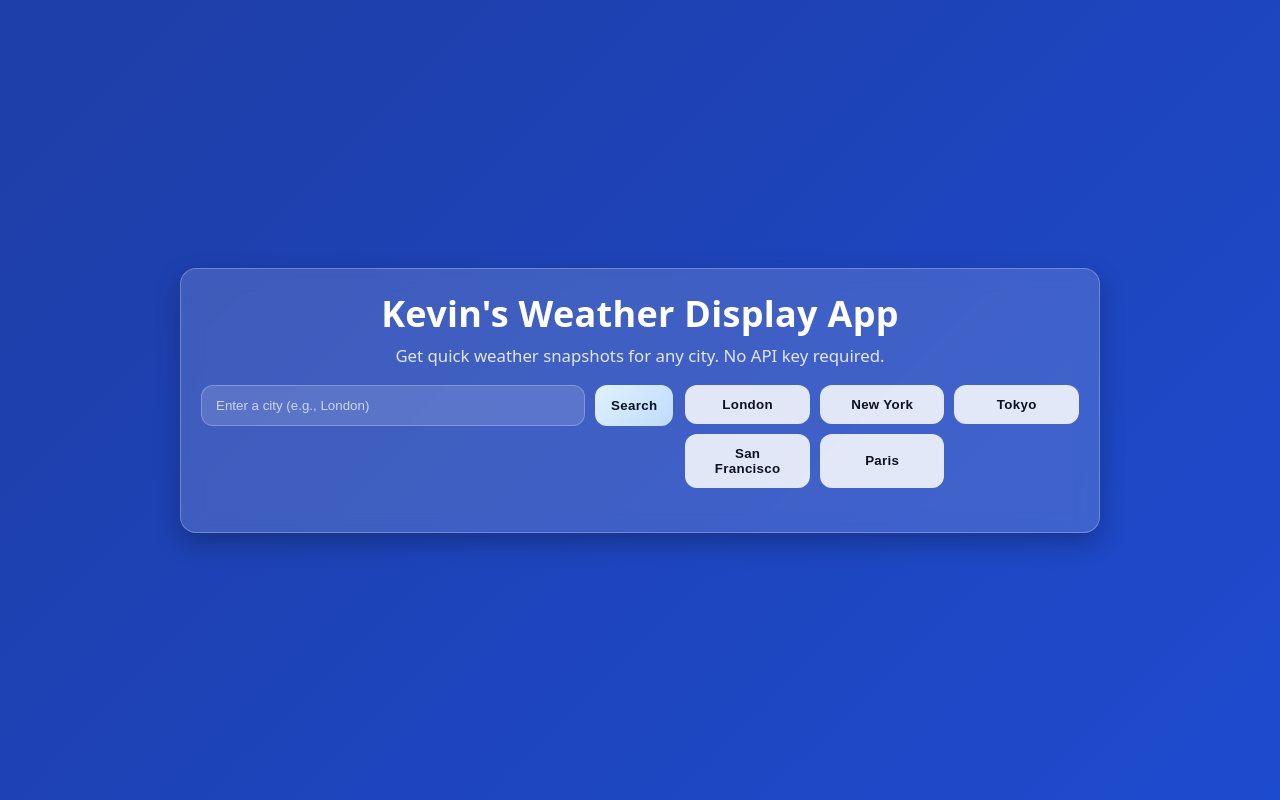
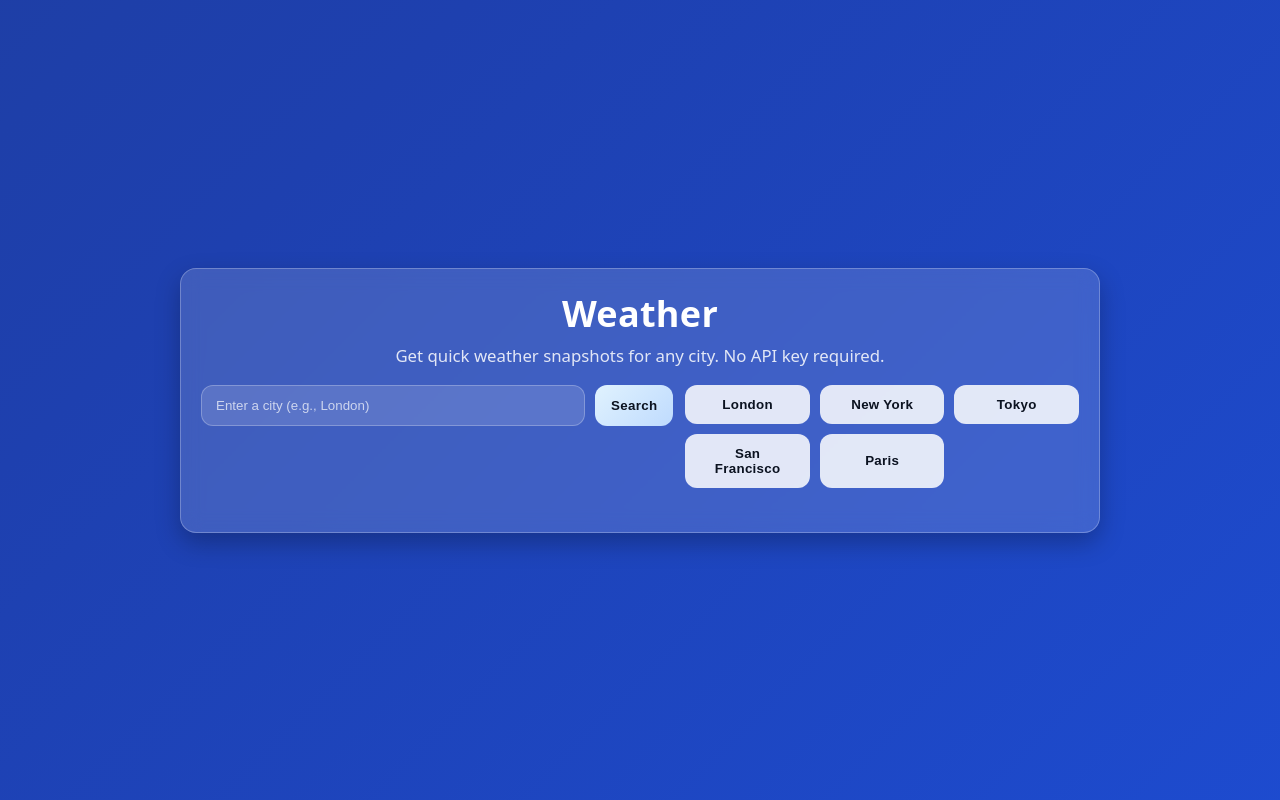
Before and after one commit to kevin-adoboe/weather-display, a website: page public/index.html in a window 1280 px wide. Drawn offline with Linux system fonts and the light colour scheme.

Commit message:
Demo: Personalize app branding for Kevin

```diff
--- a/public/index.html
+++ b/public/index.html
@@ -3,8 +3,8 @@
   <head>
     <meta charset="utf-8" />
     <meta name="viewport" content="width=device-width, initial-scale=1" />
-    <meta name="description" content="Kevin's Weather Display App - mock weather data demo" />
-    <title>Kevin's Weather Display App</title>
+    <meta name="description" content="Weather - mock weather data demo" />
+    <title>Weather</title>
     <style>
       :root {
         --bg-start: #1e3a8a; /* blue-800 */
@@ -253,7 +253,7 @@
     <main class="container">
       <section class="app-card" aria-label="Weather Display App">
         <header>
-          <h1 class="title">Kevin's Weather Display App</h1>
+          <h1 class="title">Weather</h1>
           <p class="subtitle">Get quick weather snapshots for any city. No API key required.</p>
         </header>
 
```
Also changed, not shown: tests/weather.test.js (+1 -1 lines).
